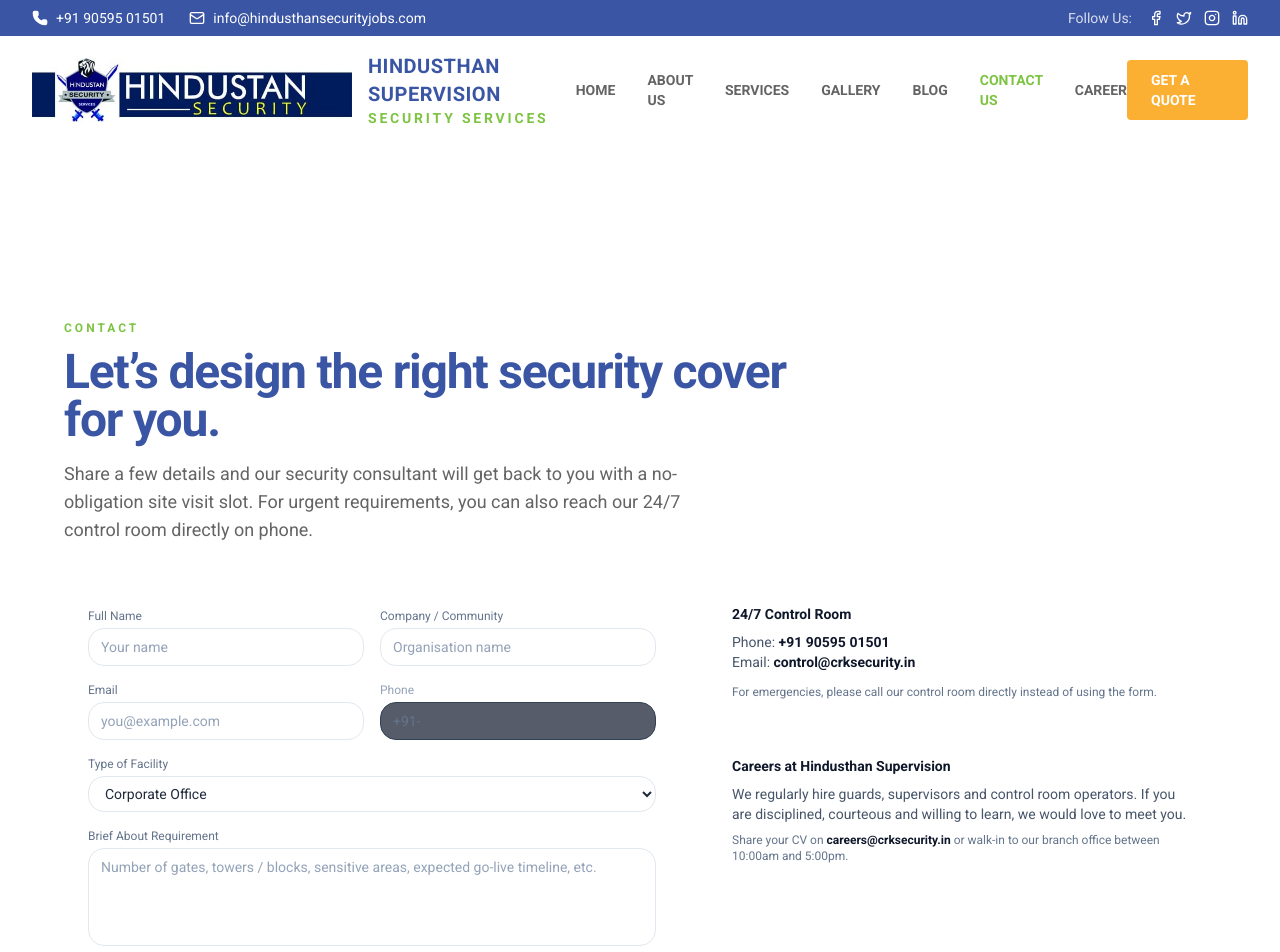
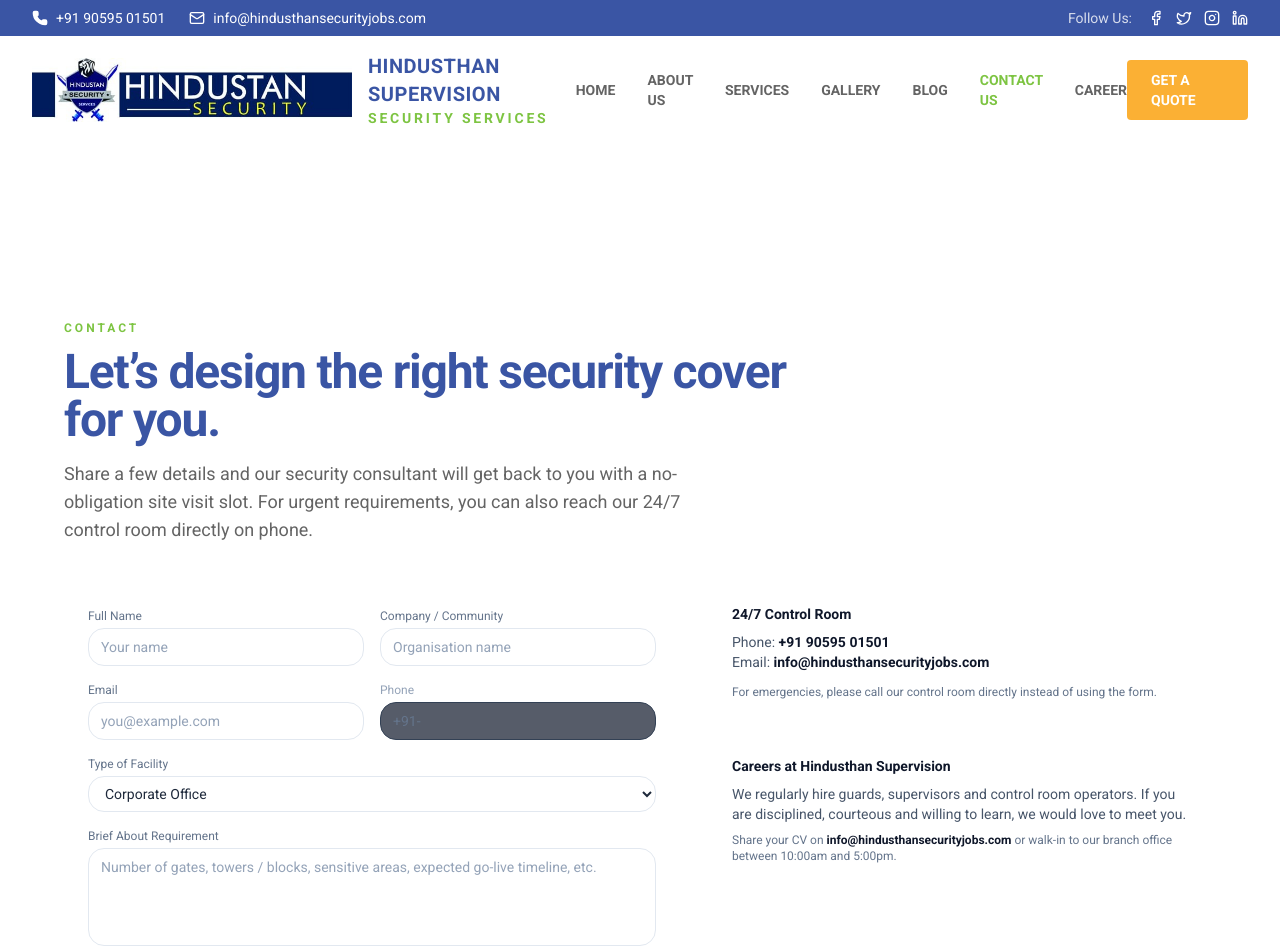
Before and after one commit to Stackvil/security_services, a React (Vite) app: page /contact in a window 1280 px wide. Shown: the top 952 px of the page. Built offline with nearby package versions, Linux system fonts and the light colour scheme.

Commit message:
Update email in Contact page and add hero images

```diff
--- a/src/pages/Contact.tsx
+++ b/src/pages/Contact.tsx
@@ -170,7 +170,7 @@
               <p className="text-slate-600">
                 Email:{' '}
                 <span className="font-semibold text-slate-900">
-                  control@crksecurity.in
+                  info@hindusthansecurityjobs.com
                 </span>
               </p>
               <p className="mt-3 text-xs text-slate-500">
@@ -190,7 +190,7 @@
               <p className="mt-2 text-xs text-slate-500">
                 Share your CV on{' '}
                 <span className="font-semibold text-slate-900">
-                  careers@crksecurity.in
+                  info@hindusthansecurityjobs.com
                 </span>{' '}
                 or walk-in to our branch office between 10:00am and 5:00pm.
               </p>
```
Also changed, not shown: public/images/home/img1.jpeg (added), public/images/home/img2.jpeg (added).
